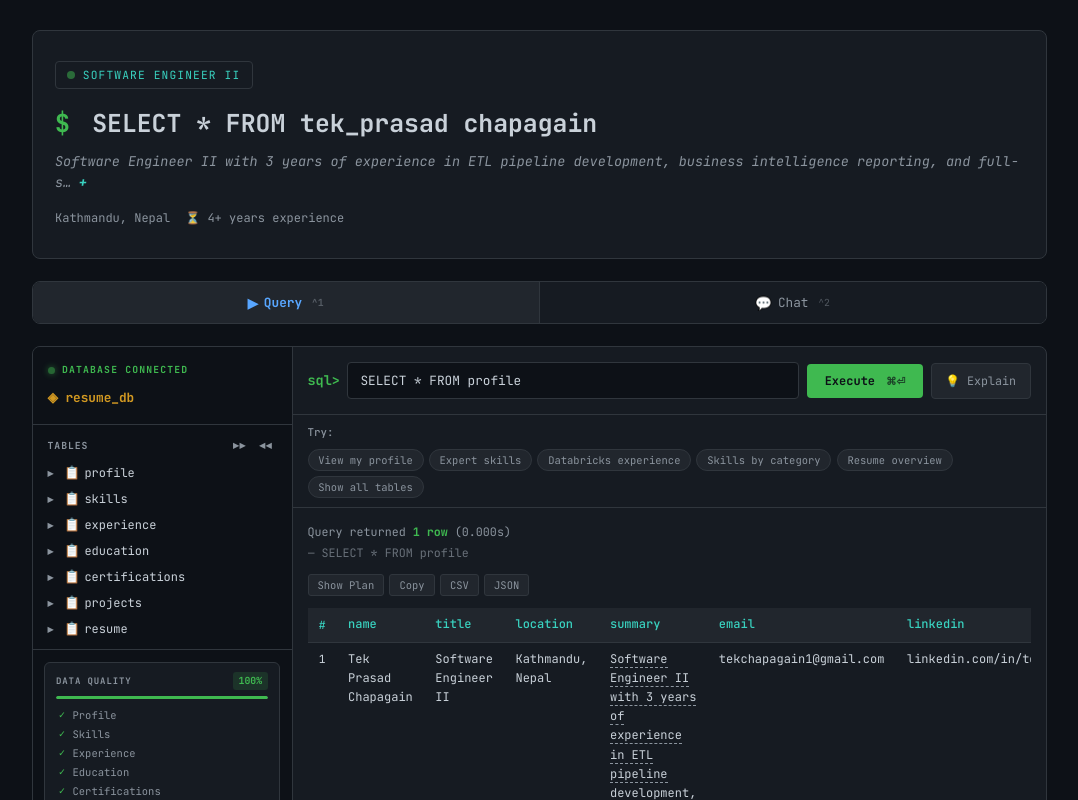
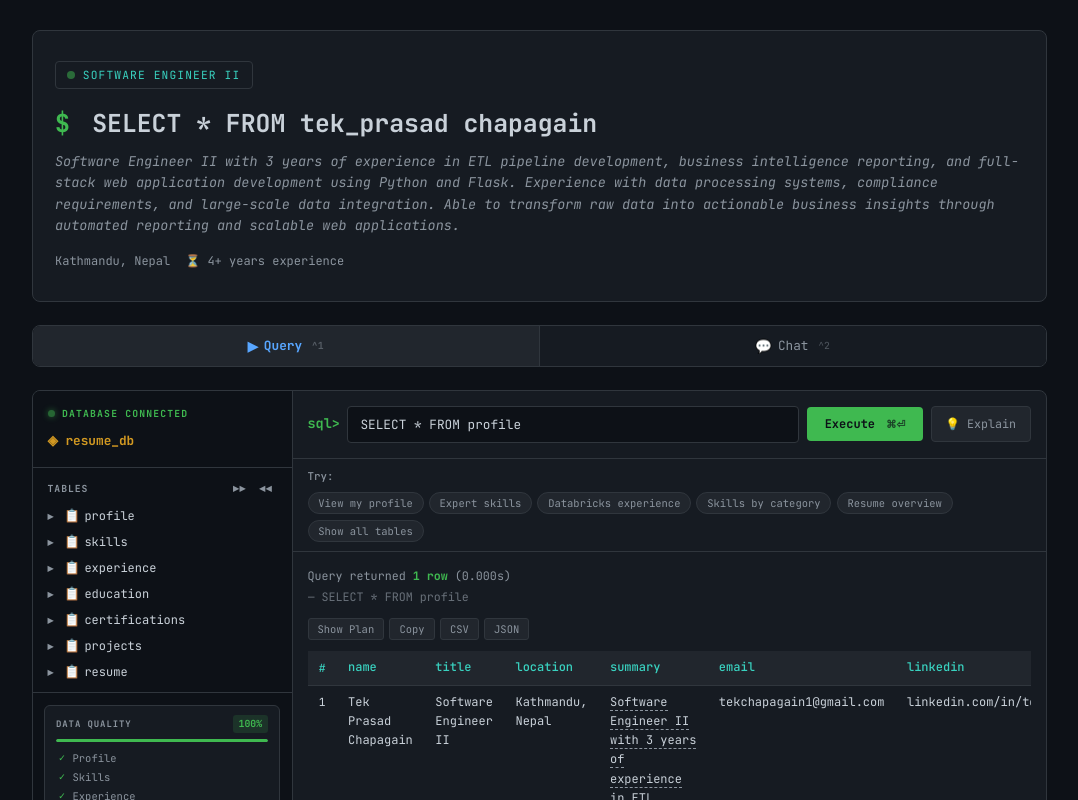
Before and after one commit to tekchapagain1/portfolio, a React (Vite) app: page / in a window 1280 px wide. Both pictures are taken after a click on the button "View my profile". Shown: the top 800 px of the page, without its empty margins (101-1179 px from the left). Built offline with nearby package versions, Linux system fonts and the light colour scheme.

Commit message:
Updated summary and few bug

```diff
--- a/src/components/Hero.jsx
+++ b/src/components/Hero.jsx
@@ -1,18 +1,13 @@
-import { useState } from 'react'
 import { resumeData } from '../data/resume'
 
 const { profile, experience } = resumeData
 
 export default function Hero() {
-  const [expanded, setExpanded] = useState(false)
   const startYears = experience
     .filter(e => e.start_date)
     .map(e => parseInt(e.start_date.slice(0, 4), 10))
   const earliestStart = Math.min(...startYears)
   const years = new Date().getFullYear() - (earliestStart || 2022)
-  const truncated = profile.summary.length > 120
-    ? profile.summary.slice(0, 120).trimEnd() + '…'
-    : profile.summary
   return (
     <header className="hero">
       <div className="hero-badge">
@@ -22,17 +17,7 @@ export default function Hero() {
       <h1 className="hero-title">
         <span className="hero-prompt">$</span> SELECT * FROM {profile.name.toLowerCase().replace(/\s+/, '_')}
       </h1>
-      <p
-        className={`hero-subtitle ${truncated ? 'hero-subtitle--truncable' : ''} ${expanded ? 'hero-subtitle--expanded' : ''}`}
-        onClick={() => truncated && setExpanded(e => !e)}
-        role={truncated ? 'button' : undefined}
-        tabIndex={truncated ? 0 : undefined}
-        onKeyDown={truncated ? e => { if (e.key === 'Enter' || e.key === ' ') { e.preventDefault(); setExpanded(x => !x) } } : undefined}
-      >
-        {expanded ? profile.summary : truncated}
-        {truncated && !expanded && <span className="hero-subtitle-toggle"> +</span>}
-        {truncated && expanded && <span className="hero-subtitle-toggle"> -</span>}
-      </p>
+      <p className="hero-subtitle">{profile.summary}</p>
       <div className="hero-meta">
         <span className="hero-meta-item">{profile.location}</span>
         <span className="hero-meta-item">⏳ {years}+ years experience</span>
--- a/src/components/QueryResults.jsx
+++ b/src/components/QueryResults.jsx
@@ -1,4 +1,5 @@
-import { useState } from 'react'
+import { useState, useRef } from 'react'
+import { createPortal } from 'react-dom'
 
 export default function QueryResults({ result, query, plan }) {
   const [copied, setCopied] = useState(false)
@@ -101,15 +102,30 @@ export default function QueryResults({ result, query, plan }) {
 
 function CellTooltip({ text, children }) {
   const [show, setShow] = useState(false)
+  const [pos, setPos] = useState({ x: 0, y: 0 })
+  const spanRef = useRef(null)
+
   return (
+    <>
       <span
+        ref={spanRef}
         className="cell-truncated"
-      onMouseEnter={() => setShow(true)}
+        onMouseEnter={(e) => {
+          setPos({ x: e.clientX, y: e.clientY })
+          setShow(true)
+        }}
+        onMouseMove={(e) => setPos({ x: e.clientX, y: e.clientY })}
         onMouseLeave={() => setShow(false)}
       >
         {children}
-      {show && <span className="cell-tooltip-popup">{text}</span>}
       </span>
+      {show && createPortal(
+        <span className="cell-tooltip-popup" style={{ left: pos.x, top: pos.y - 10, transform: 'translate(-50%, -100%)' }}>
+          {text}
+        </span>,
+        document.body
+      )}
+    </>
   )
 }
 
--- a/src/styles/terminal.css
+++ b/src/styles/terminal.css
@@ -126,25 +126,7 @@ body {
   font-style: italic;
 }
 
-.hero-subtitle--truncable {
-  cursor: pointer;
-  transition: color 0.15s;
-}
 
-.hero-subtitle--truncable:hover {
-  color: var(--accent-cyan);
-}
-
-.hero-subtitle--expanded {
-  font-style: normal;
-  color: var(--text-primary);
-}
-
-.hero-subtitle-toggle {
-  color: var(--accent-cyan);
-  font-weight: bold;
-  font-size: 0.85rem;
-}
 
 .hero-meta {
   display: flex;
@@ -825,14 +807,10 @@ body {
 .cell-truncated {
   cursor: help;
   border-bottom: 1px dashed var(--text-secondary);
-  position: relative;
 }
 
 .cell-tooltip-popup {
-  position: absolute;
-  bottom: calc(100% + 6px);
-  left: 50%;
-  transform: translateX(-50%);
+  position: fixed;
   background: var(--bg-tertiary);
   color: var(--text-primary);
   border: 1px solid var(--border);
@@ -844,19 +822,10 @@ body {
   max-width: min(80vw, 500px);
   max-height: 300px;
   overflow-y: auto;
-  z-index: 100;
+  z-index: 9999;
   box-shadow: 0 4px 12px rgba(0,0,0,0.4);
   line-height: 1.4;
-}
-
-.cell-tooltip-popup::after {
-  content: '';
-  position: absolute;
-  top: 100%;
-  left: 50%;
-  transform: translateX(-50%);
-  border: 5px solid transparent;
-  border-top-color: var(--border);
+  pointer-events: none;
 }
 
 /* ─── Query Plan ─── */
```
Lines whose indentation alone changed are shown as unchanged.
